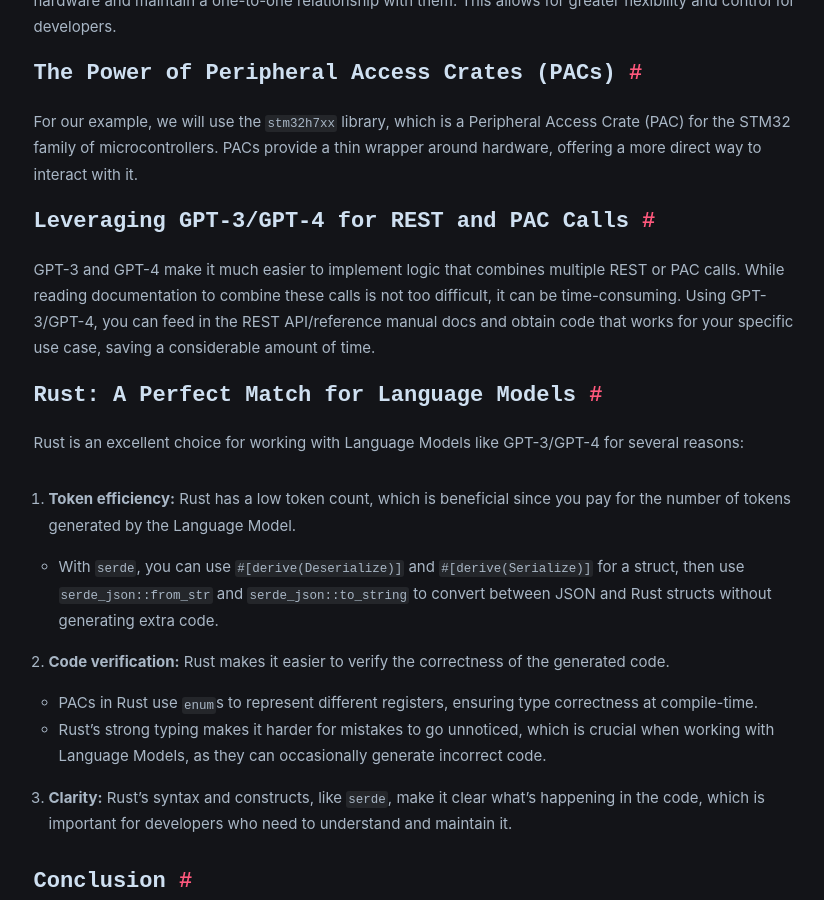
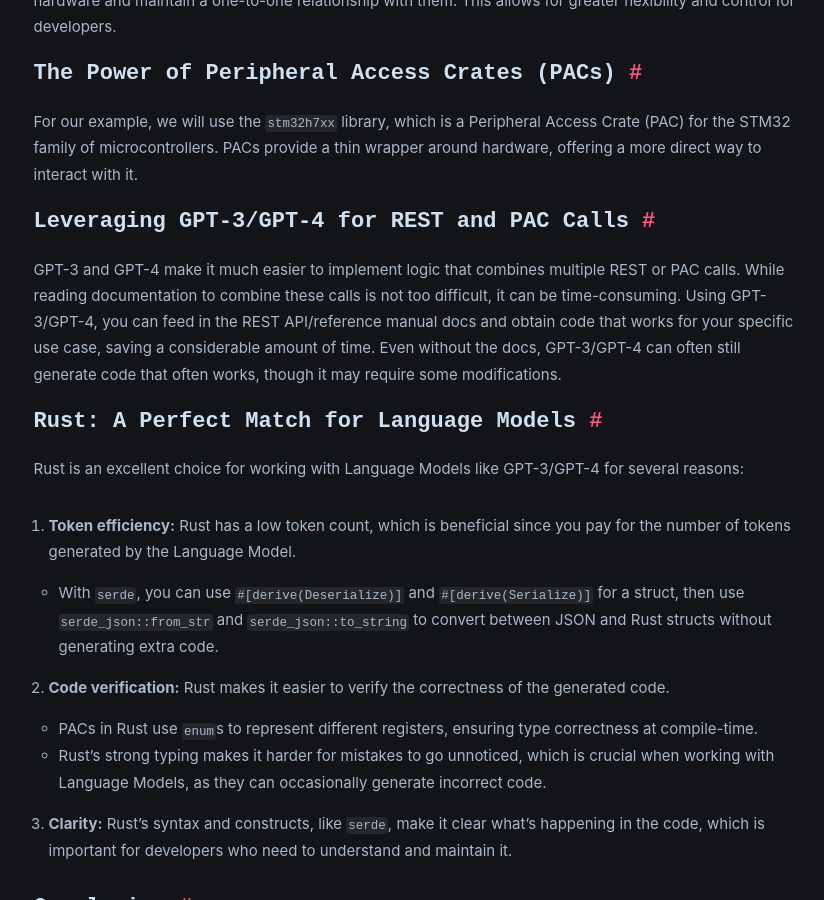
Before and after one commit to andrewgazelka/andrewgazelka.github.io, a Jekyll site: the page built from _posts/2023-04-06-gpt-hals-and-rest-libs.markdown, in a window 1280 px wide and 900 px high, scrolled down 815 px. Shown: the whole window, without its empty margins (224-1048 px from the left). Built offline with Jekyll 4.4.1, drawn with Linux system fonts in a browser that asks for light colours; some web fonts are replaced.

Commit message:
add modification

```diff
--- a/_posts/2023-04-06-gpt-hals-and-rest-libs.markdown
+++ b/_posts/2023-04-06-gpt-hals-and-rest-libs.markdown
@@ -44,7 +44,8 @@ microcontrollers. PACs provide a thin wrapper around hardware, offering a more d
 GPT-3 and GPT-4 make it much easier to implement logic that combines multiple REST or PAC calls. While reading
 documentation to combine these calls is not too difficult, it can be time-consuming. Using GPT-3/GPT-4, you can feed in
 the REST API/reference manual docs and obtain code that works for your specific use case, saving a considerable amount
-of time.
+of time. Even without the docs, GPT-3/GPT-4 can often still generate code that often works, though it may require some
+modifications.
 
 ## Rust: A Perfect Match for Language Models
 
```
